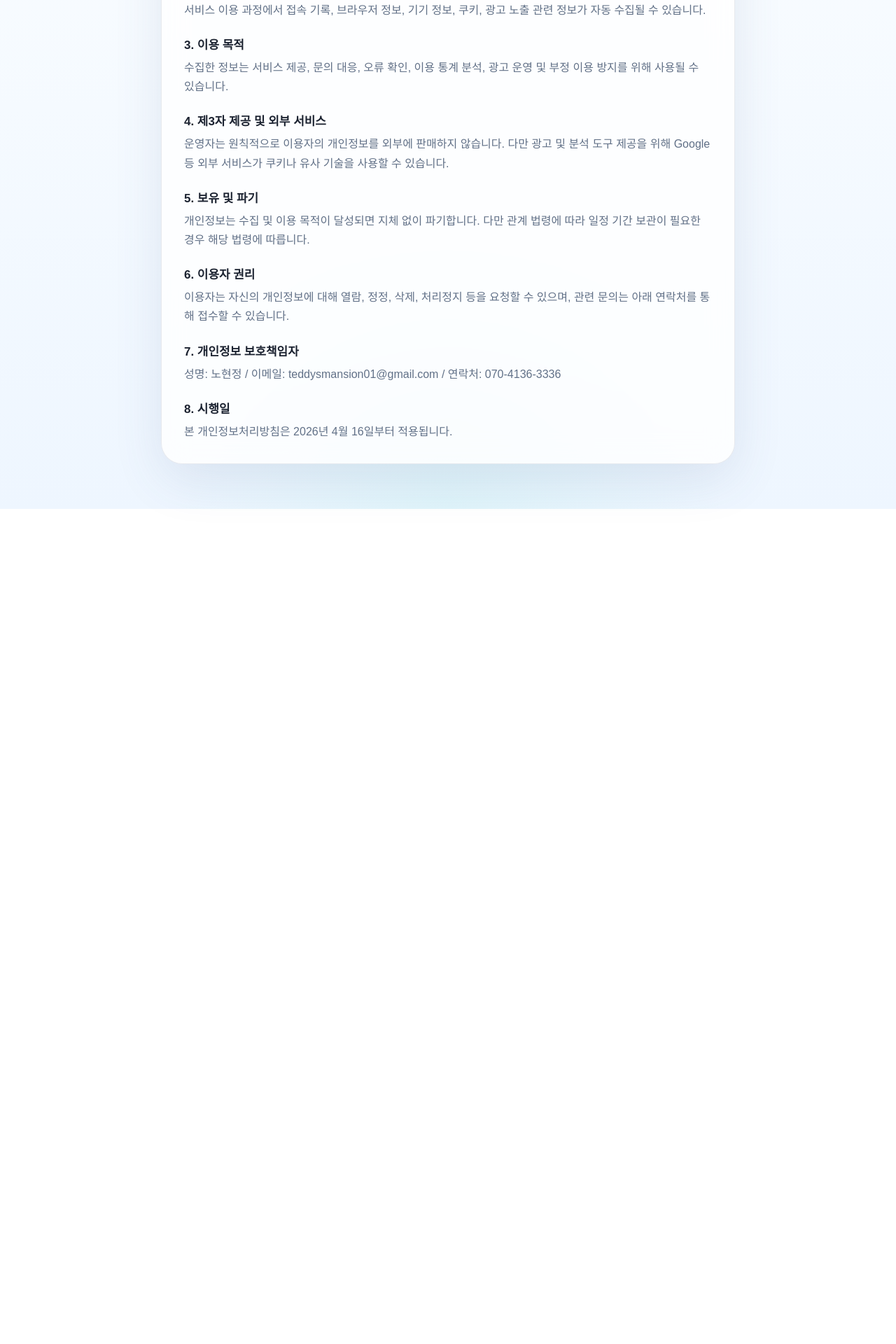
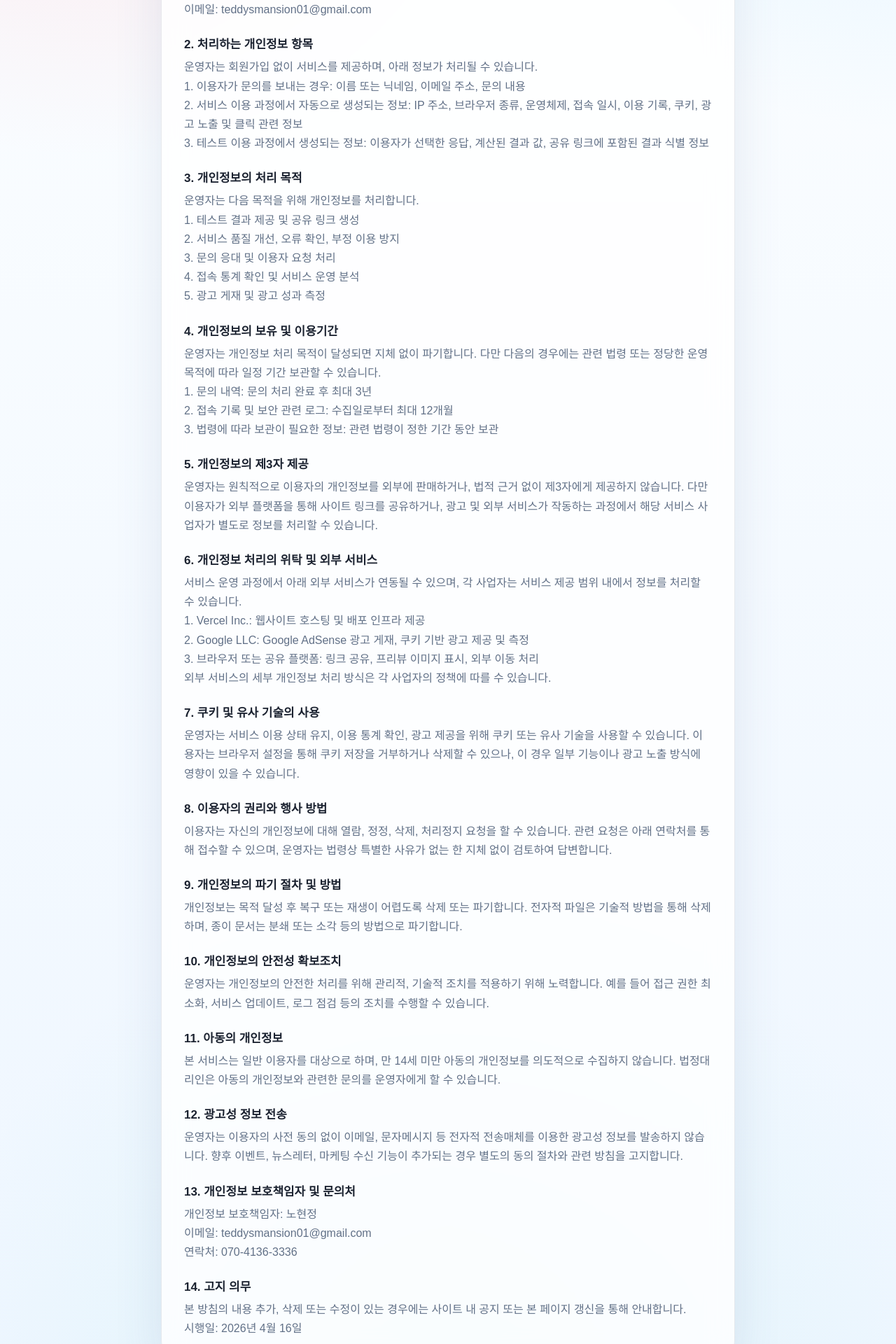
Before and after one commit to chichigoldbar-collab/humandeck, a Next.js app: page /privacy in a window 1280 px wide. Shown: the part 420-2340 px from the top of the page at 70% size. Before the commit the page ends 1147 px from the top, so only its background shows below. Built offline with nearby package versions, Linux system fonts and the light colour scheme; no server answers.

Commit message:
Update footer contact and policy pages

```diff
--- a/app/opengraph-image.tsx
+++ b/app/opengraph-image.tsx
@@ -69,7 +69,7 @@ export default function OpenGraphImage() {
         </div>
 
         <div style={{ display: "flex", gap: 16 }}>
-          {["15문항", "결과 5개", "친구랑 하면 더 재밌음"].map((item) => (
+          {["15문항", "결과 5개", "친구와 함께 보면 더 재밌어요"].map((item) => (
             <div
               key={item}
               style={{
--- a/app/privacy/page.tsx
+++ b/app/privacy/page.tsx
@@ -1,3 +1,5 @@
+const effectiveDate = "2026년 4월 16일";
+
 export default function PrivacyPage() {
   return (
     <main className="policy-shell">
@@ -5,65 +7,155 @@ export default function PrivacyPage() {
         <span className="eyebrow">Privacy</span>
         <h1>개인정보처리방침</h1>
         <p>
-          테디맨션(이하 "운영자")은 휴먼덱 서비스 운영과 문의 응대를 위해 필요한 최소한의
-          개인정보만 처리합니다. 본 방침은 휴먼덱 웹서비스 이용에 적용됩니다.
+          테디맨션(이하 &quot;운영자&quot;)은 휴먼덱 서비스 이용자의 개인정보를 중요하게
+          생각하며, 관련 법령에 따라 필요한 범위에서만 개인정보를 처리합니다. 본
+          방침은 휴먼덱 웹사이트 및 관련 페이지 이용에 적용됩니다.
         </p>
 
         <div className="policy-section">
-          <h2>1. 개인정보 처리자</h2>
-          <p>상호: 테디맨션 / 대표자: 노현정 / 사업자등록번호: 563-49-01362</p>
-          <p>주소: 서울특별시 종로구 성균관로 15-8 2층 / 연락처: 070-4136-3336</p>
+          <h2>1. 개인정보처리자 정보</h2>
+          <p>상호: 테디맨션</p>
+          <p>대표자: 노현정</p>
+          <p>사업자등록번호: 563-49-01362</p>
+          <p>주소: 서울특별시 종로구 성균관로 15-8 2층</p>
+          <p>연락처: 070-4136-3336</p>
           <p>이메일: teddysmansion01@gmail.com</p>
         </div>
 
         <div className="policy-section">
-          <h2>2. 수집하는 정보</h2>
+          <h2>2. 처리하는 개인정보 항목</h2>
+          <p>운영자는 회원가입 없이 서비스를 제공하며, 아래 정보가 처리될 수 있습니다.</p>
           <p>
-            서비스 이용 과정에서 접속 기록, 브라우저 정보, 기기 정보, 쿠키, 광고 노출 관련
-            정보가 자동 수집될 수 있습니다.
+            1. 이용자가 문의를 보내는 경우: 이름 또는 닉네임, 이메일 주소, 문의 내용
+          </p>
+          <p>
+            2. 서비스 이용 과정에서 자동으로 생성되는 정보: IP 주소, 브라우저 종류,
+            운영체제, 접속 일시, 이용 기록, 쿠키, 광고 노출 및 클릭 관련 정보
+          </p>
+          <p>
+            3. 테스트 이용 과정에서 생성되는 정보: 이용자가 선택한 응답, 계산된 결과
+            값, 공유 링크에 포함된 결과 식별 정보
           </p>
         </div>
 
         <div className="policy-section">
-          <h2>3. 이용 목적</h2>
+          <h2>3. 개인정보의 처리 목적</h2>
+          <p>운영자는 다음 목적을 위해 개인정보를 처리합니다.</p>
+          <p>1. 테스트 결과 제공 및 공유 링크 생성</p>
+          <p>2. 서비스 품질 개선, 오류 확인, 부정 이용 방지</p>
+          <p>3. 문의 응대 및 이용자 요청 처리</p>
+          <p>4. 접속 통계 확인 및 서비스 운영 분석</p>
+          <p>5. 광고 게재 및 광고 성과 측정</p>
+        </div>
+
+        <div className="policy-section">
+          <h2>4. 개인정보의 보유 및 이용기간</h2>
           <p>
-            수집한 정보는 서비스 제공, 문의 대응, 오류 확인, 이용 통계 분석, 광고 운영 및
-            부정 이용 방지를 위해 사용될 수 있습니다.
+            운영자는 개인정보 처리 목적이 달성되면 지체 없이 파기합니다. 다만 다음의
+            경우에는 관련 법령 또는 정당한 운영 목적에 따라 일정 기간 보관할 수 있습니다.
+          </p>
+          <p>1. 문의 내역: 문의 처리 완료 후 최대 3년</p>
+          <p>2. 접속 기록 및 보안 관련 로그: 수집일로부터 최대 12개월</p>
+          <p>
+            3. 법령에 따라 보관이 필요한 정보: 관련 법령이 정한 기간 동안 보관
           </p>
         </div>
 
         <div className="policy-section">
-          <h2>4. 제3자 제공 및 외부 서비스</h2>
+          <h2>5. 개인정보의 제3자 제공</h2>
           <p>
-            운영자는 원칙적으로 이용자의 개인정보를 외부에 판매하지 않습니다. 다만 광고 및
-            분석 도구 제공을 위해 Google 등 외부 서비스가 쿠키나 유사 기술을 사용할 수 있습니다.
+            운영자는 원칙적으로 이용자의 개인정보를 외부에 판매하거나, 법적 근거 없이
+            제3자에게 제공하지 않습니다. 다만 이용자가 외부 플랫폼을 통해 사이트 링크를
+            공유하거나, 광고 및 외부 서비스가 작동하는 과정에서 해당 서비스 사업자가
+            별도로 정보를 처리할 수 있습니다.
           </p>
         </div>
 
         <div className="policy-section">
-          <h2>5. 보유 및 파기</h2>
+          <h2>6. 개인정보 처리의 위탁 및 외부 서비스</h2>
           <p>
-            개인정보는 수집 및 이용 목적이 달성되면 지체 없이 파기합니다. 다만 관계 법령에
-            따라 일정 기간 보관이 필요한 경우 해당 법령에 따릅니다.
+            서비스 운영 과정에서 아래 외부 서비스가 연동될 수 있으며, 각 사업자는 서비스
+            제공 범위 내에서 정보를 처리할 수 있습니다.
+          </p>
+          <p>1. Vercel Inc.: 웹사이트 호스팅 및 배포 인프라 제공</p>
+          <p>2. Google LLC: Google AdSense 광고 게재, 쿠키 기반 광고 제공 및 측정</p>
+          <p>
+            3. 브라우저 또는 공유 플랫폼: 링크 공유, 프리뷰 이미지 표시, 외부 이동 처리
+          </p>
+          <p>
+            외부 서비스의 세부 개인정보 처리 방식은 각 사업자의 정책에 따를 수 있습니다.
           </p>
         </div>
 
         <div className="policy-section">
-          <h2>6. 이용자 권리</h2>
+          <h2>7. 쿠키 및 유사 기술의 사용</h2>
           <p>
-            이용자는 자신의 개인정보에 대해 열람, 정정, 삭제, 처리정지 등을 요청할 수 있으며,
-            관련 문의는 아래 연락처를 통해 접수할 수 있습니다.
+            운영자는 서비스 이용 상태 유지, 이용 통계 확인, 광고 제공을 위해 쿠키 또는
+            유사 기술을 사용할 수 있습니다. 이용자는 브라우저 설정을 통해 쿠키 저장을
+            거부하거나 삭제할 수 있으나, 이 경우 일부 기능이나 광고 노출 방식에 영향이
+            있을 수 있습니다.
           </p>
         </div>
 
         <div className="policy-section">
-          <h2>7. 개인정보 보호책임자</h2>
-          <p>성명: 노현정 / 이메일: teddysmansion01@gmail.com / 연락처: 070-4136-3336</p>
+          <h2>8. 이용자의 권리와 행사 방법</h2>
+          <p>
+            이용자는 자신의 개인정보에 대해 열람, 정정, 삭제, 처리정지 요청을 할 수
+            있습니다. 관련 요청은 아래 연락처를 통해 접수할 수 있으며, 운영자는 법령상
+            특별한 사유가 없는 한 지체 없이 검토하여 답변합니다.
+          </p>
         </div>
 
         <div className="policy-section">
-          <h2>8. 시행일</h2>
-          <p>본 개인정보처리방침은 2026년 4월 16일부터 적용됩니다.</p>
+          <h2>9. 개인정보의 파기 절차 및 방법</h2>
+          <p>
+            개인정보는 목적 달성 후 복구 또는 재생이 어렵도록 삭제 또는 파기합니다.
+            전자적 파일은 기술적 방법을 통해 삭제하며, 종이 문서는 분쇄 또는 소각 등의
+            방법으로 파기합니다.
+          </p>
+        </div>
+
+        <div className="policy-section">
+          <h2>10. 개인정보의 안전성 확보조치</h2>
+          <p>
+            운영자는 개인정보의 안전한 처리를 위해 관리적, 기술적 조치를 적용하기 위해
+            노력합니다. 예를 들어 접근 권한 최소화, 서비스 업데이트, 로그 점검 등의
+            조치를 수행할 수 있습니다.
+          </p>
+        </div>
+
+        <div className="policy-section">
+          <h2>11. 아동의 개인정보</h2>
+          <p>
+            본 서비스는 일반 이용자를 대상으로 하며, 만 14세 미만 아동의 개인정보를
+            의도적으로 수집하지 않습니다. 법정대리인은 아동의 개인정보와 관련한 문의를
+            운영자에게 할 수 있습니다.
+          </p>
+        </div>
+
+        <div className="policy-section">
+          <h2>12. 광고성 정보 전송</h2>
+          <p>
+            운영자는 이용자의 사전 동의 없이 이메일, 문자메시지 등 전자적 전송매체를
+            이용한 광고성 정보를 발송하지 않습니다. 향후 이벤트, 뉴스레터, 마케팅 수신
+            기능이 추가되는 경우 별도의 동의 절차와 관련 방침을 고지합니다.
+          </p>
+        </div>
+
+        <div className="policy-section">
+          <h2>13. 개인정보 보호책임자 및 문의처</h2>
+          <p>개인정보 보호책임자: 노현정</p>
+          <p>이메일: teddysmansion01@gmail.com</p>
+          <p>연락처: 070-4136-3336</p>
+        </div>
+
+        <div className="policy-section">
+          <h2>14. 고지 의무</h2>
+          <p>
+            본 방침의 내용 추가, 삭제 또는 수정이 있는 경우에는 사이트 내 공지 또는 본
+            페이지 갱신을 통해 안내합니다.
+          </p>
+          <p>시행일: {effectiveDate}</p>
         </div>
       </section>
     </main>
--- a/components/TestExperience.tsx
+++ b/components/TestExperience.tsx
@@ -422,7 +422,6 @@ export function TestExperience() {
           <p>나도 몰랐던 내 패턴을 가장 가볍고 선명하게 보는 테스트.</p>
           <div className="footer-business">
             <span>상호: 테디맨션</span>
-            <span>대표자: 노현정</span>
             <span>사업자등록번호: 563-49-01362</span>
             <span>주소: 서울특별시 종로구 성균관로 15-8 2층</span>
             <span>연락처: 070-4136-3336</span>
@@ -430,7 +429,7 @@ export function TestExperience() {
           </div>
         </div>
         <div className="footer-links">
-          <a href="mailto:chichigoldbar@gmail.com">문의하기</a>
+          <a href="mailto:teddysmansion01@gmail.com">문의하기</a>
           <a href="/privacy">개인정보처리방침</a>
           <a href="/terms">이용약관</a>
         </div>
```
Also changed, not shown: app/terms/page.tsx (+94 -23 lines).
